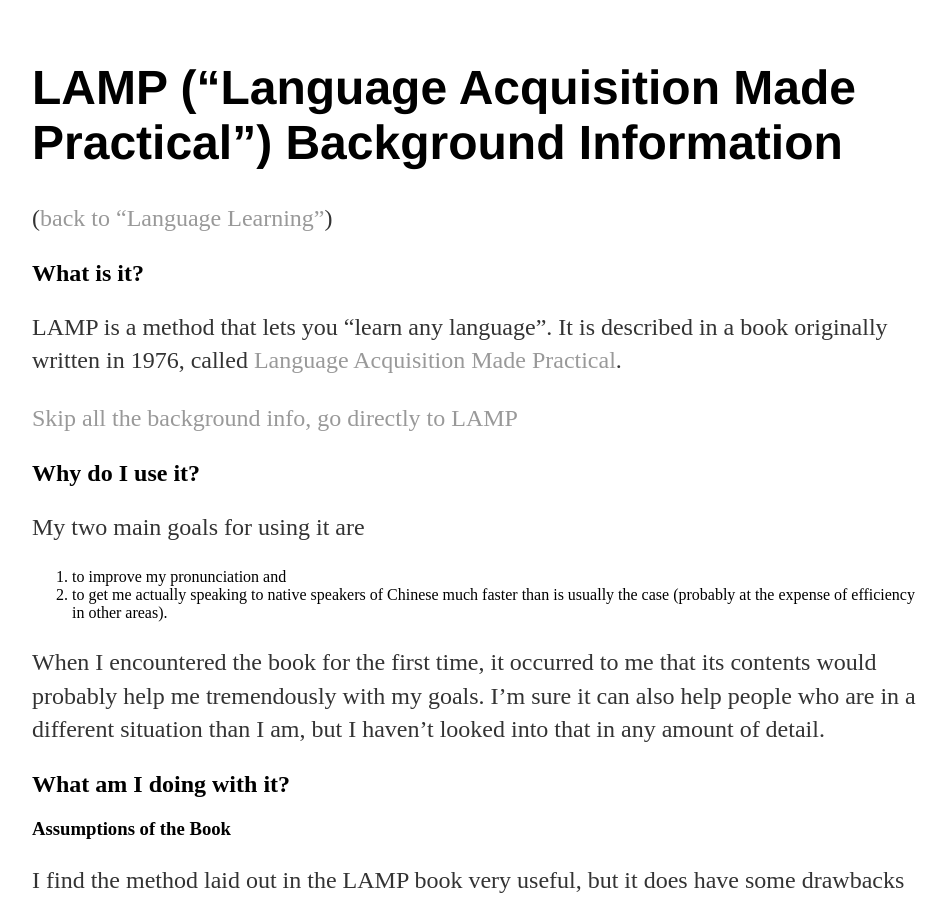
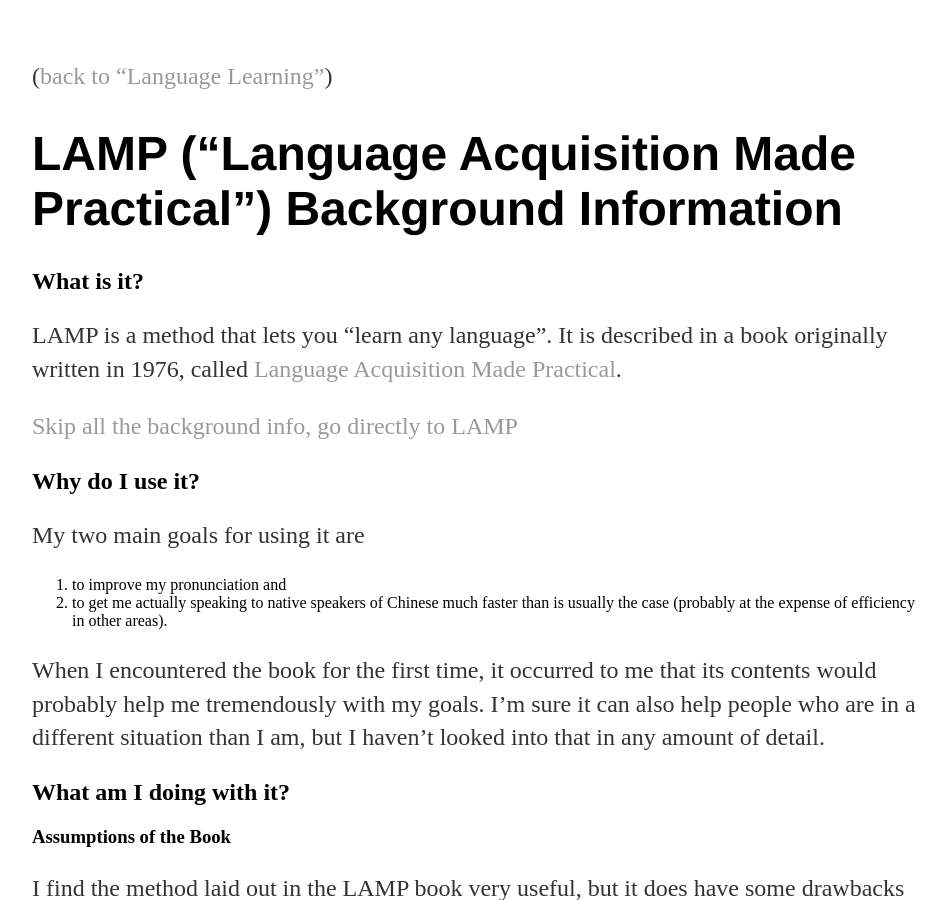
Before and after one commit to nczempin/ll, a Jekyll site: the page built from lamp-overview.md, in a window 1280 px wide and 900 px high. Shown: the whole window, without its empty margins (160-1107 px from the left). Built offline with Jekyll 4.4.1, drawn with Linux system fonts in a browser that asks for light colours; our own code applies the rules of GitHub Pages for plain Markdown files.

```diff
--- a/lamp-overview.md
+++ b/lamp-overview.md
@@ -1,6 +1,6 @@
+([back to "Language Learning"](index))
+
 # LAMP ("Language Acquisition Made Practical") Background Information
-
-([back to "Language Learning"](index))
 
 ## What is it?
 LAMP is a method that lets you "learn any language". It is described in a book originally written in 1976, called [Language Acquisition Made Practical](https://www.amazon.com/Language-Acquisition-Made-Practical-Learners/dp/B0054RBDSM/).
```
